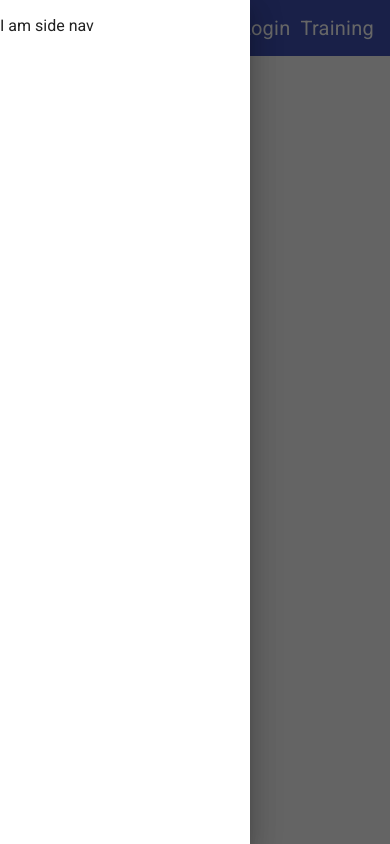
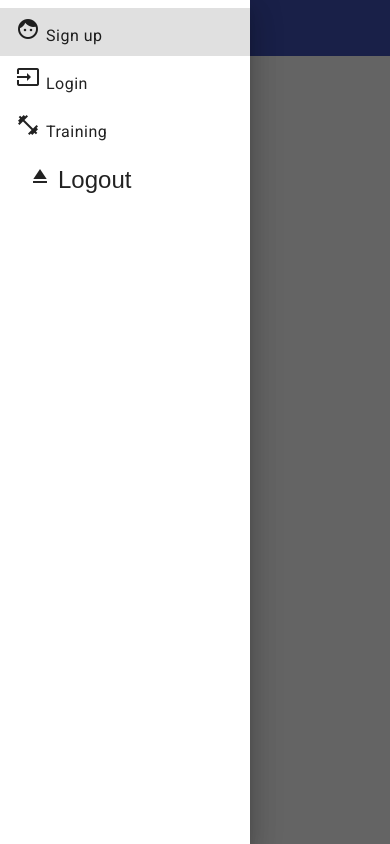
Before and after one commit to ashish-mahuri/fitness-tracker, an Angular app: page / in a window 390 px wide. Both pictures are taken after a click on the button "menu". Built offline with nearby package versions, Linux system fonts and the light colour scheme.

Commit message:
Change for making sidenav responsive as per the screen size.

```diff
--- a/src/app/app.component.css
+++ b/src/app/app.component.css
@@ -20,3 +20,8 @@
     padding: 0;
     margin: 0;
 }
+
+.nav-caption {
+    display: inline-block;
+    padding-left: 6px;
+}
--- a/src/app/app.component.html
+++ b/src/app/app.component.html
@@ -1,10 +1,29 @@
 <mat-sidenav-container>
     <mat-sidenav #sidenav role="navigation">
-        <p>I am side nav</p>
+        <mat-nav-list>
+            <a mat-list-item routerLink="/signup" (click)="sidenav.close()">
+                <mat-icon>face</mat-icon>
+                <span class="nav-caption">Sign up</span>
+            </a>
+            <a mat-list-item routerLink="/login" (click)="sidenav.close()">
+                <mat-icon>input</mat-icon>
+                <span class="nav-caption">Login</span>
+            </a>
+            <a mat-list-item routerLink="/training" (click)="sidenav.close()">
+                <mat-icon>fitness_center</mat-icon>
+                <span class="nav-caption">Training</span>
+            </a>
+            <mat-list-item>
+                <button mat-icon-button (click)="sidenav.close()">
+                     <mat-icon>eject</mat-icon>
+                     <span class="nav-caption">Logout</span>
+                </button>
+            </mat-list-item>
+        </mat-nav-list>
     </mat-sidenav>
     <mat-sidenav-content>
         <mat-toolbar color="primary">
-            <div>
+            <div fxHide.gt-xs>
                 <button mat-icon-button (click)="sidenav.toggle()">
                     <mat-icon>menu</mat-icon>
                 </button>
@@ -12,7 +31,7 @@
 
             <div><a routerLink="/">Logo</a></div>
 
-            <div fxFlex fxLayout fxLayoutAlign="flex-end">
+            <div fxFlex fxLayout fxLayoutAlign="flex-end" fxHide.xs>
                 <ul fxLayout fxLayoutGap="10px" class="navigation-items">
                     <li><a routerLink="/signup">Sign up</a></li>
                     <li><a routerLink="/login">Login</a></li>
--- a/src/app/material.module.ts
+++ b/src/app/material.module.ts
@@ -9,6 +9,7 @@
 import {MatCheckboxModule} from '@angular/material/checkbox';
 import {MatSidenavModule} from '@angular/material/sidenav';
 import {MatToolbarModule} from '@angular/material/toolbar';
+import {MatListModule} from '@angular/material/list';
 
 @NgModule({
   imports: [MatButtonModule,
@@ -19,7 +20,8 @@
             MatNativeDateModule,
             MatCheckboxModule,
             MatSidenavModule,
-            MatToolbarModule],
+            MatToolbarModule,
+            MatListModule],
   exports: [MatButtonModule,
             MatIconModule,
             MatFormFieldModule,
@@ -28,6 +30,7 @@
             MatNativeDateModule,
             MatCheckboxModule,
             MatSidenavModule,
-            MatToolbarModule],
+            MatToolbarModule,
+            MatListModule],
 })
 export class MaterialModule{ }
```
